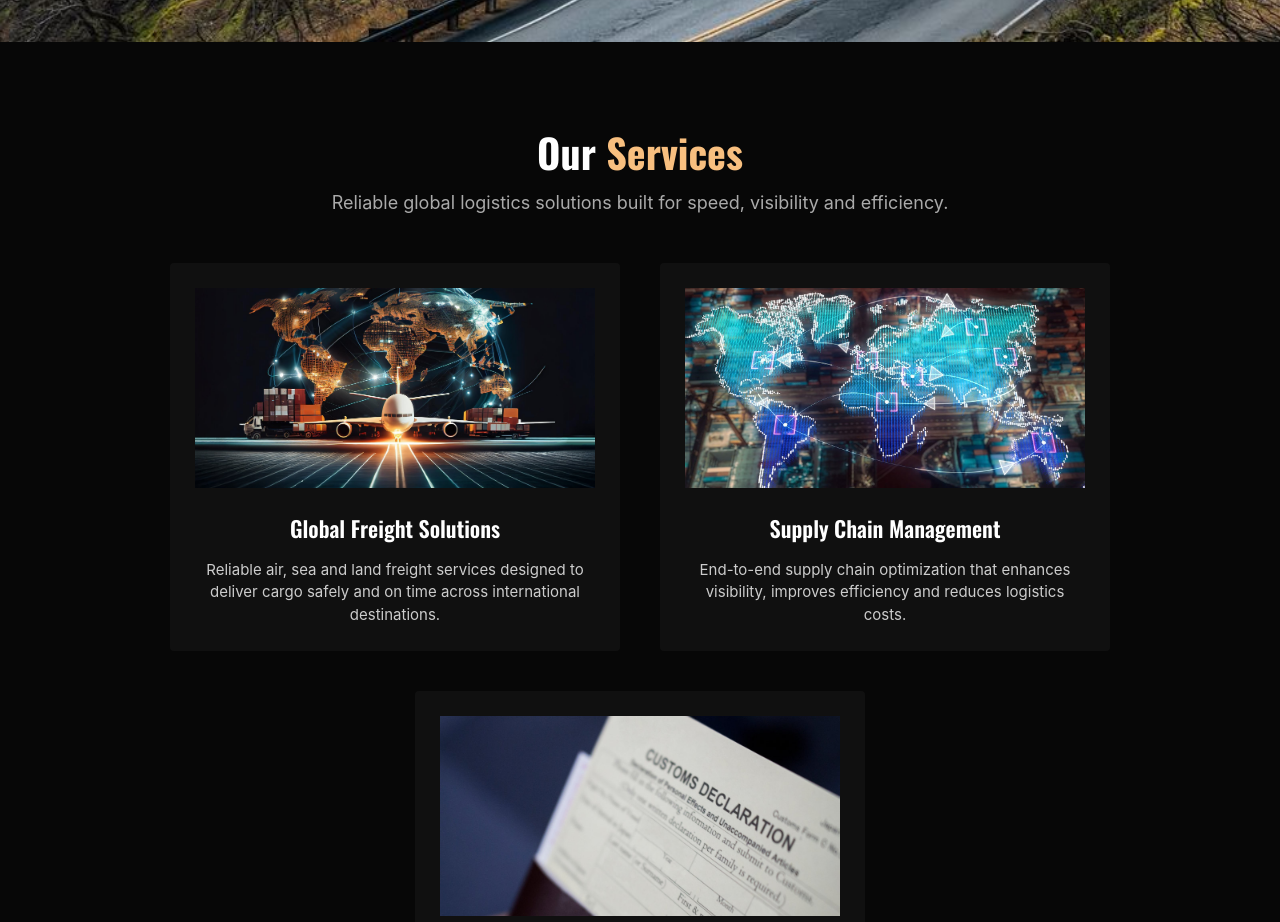
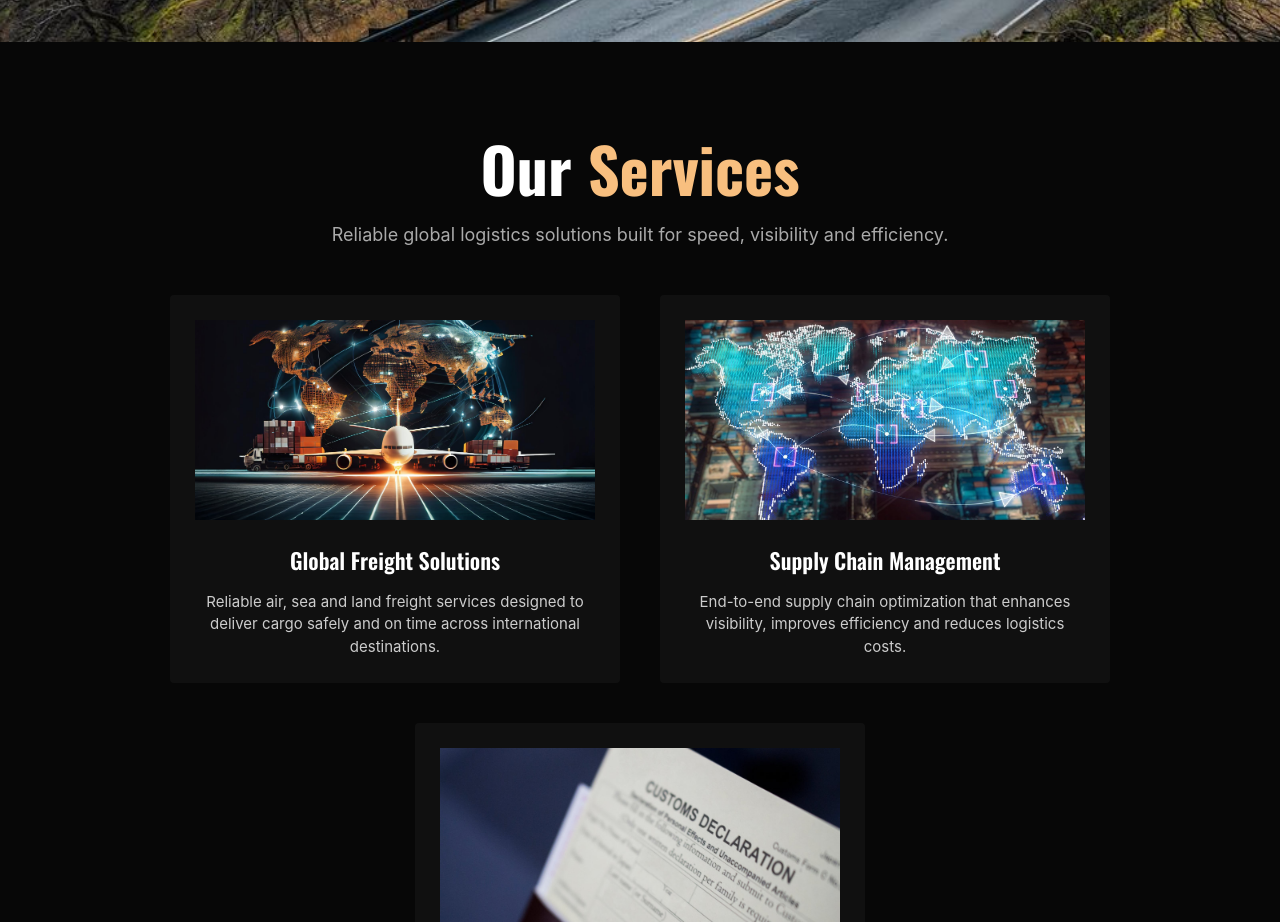
Before and after one commit to harshinJJ/Navex-Global, a React (Create React App) app: page / in a window 1280 px wide. Shown: the part 2160-3082 px from the top of the page. Built offline with nearby package versions, Linux system fonts and the light colour scheme.

Commit message:
update: mobile menu + header fixes

```diff
--- a/src/styles/services.css
+++ b/src/styles/services.css
@@ -8,7 +8,7 @@
 }
 
 .services-title {
-  font-size: 40px;
+  font-size: 62px;
   font-weight: 700;
   color: #fff;
   margin-bottom: 10px;
```
